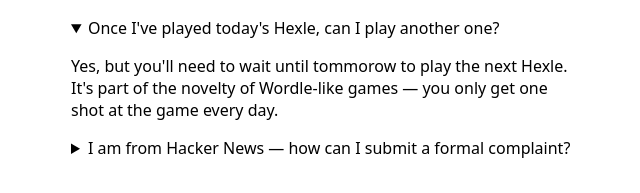
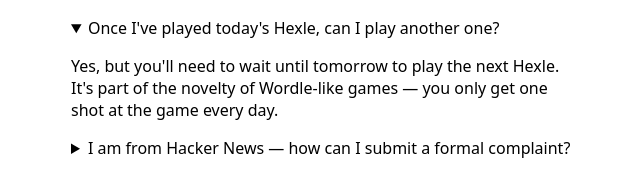
Before and after one commit to James-Livesey/hexle, a plain HTML site: page about.html in a window 1280 px wide. Both pictures are taken after a click on the heading "Once I've played today's Hexle, can I play another one?". Shown: the part 303-496 px from the top of the page, 319-959 px from the left. Drawn offline with Linux system fonts and the light colour scheme.

Commit message:
Fix typo

```diff
--- a/about.html
+++ b/about.html
@@ -24,7 +24,7 @@
             <details>
                 <summary>Once I've played today's Hexle, can I play another one?</summary>
                 <p>
-                    Yes, but you'll need to wait until tommorow to play the next
+                    Yes, but you'll need to wait until tomorrow to play the next
                     Hexle. It's part of the novelty of Wordle-like games — you
                     only get one shot at the game every day.
                 </p>
```
